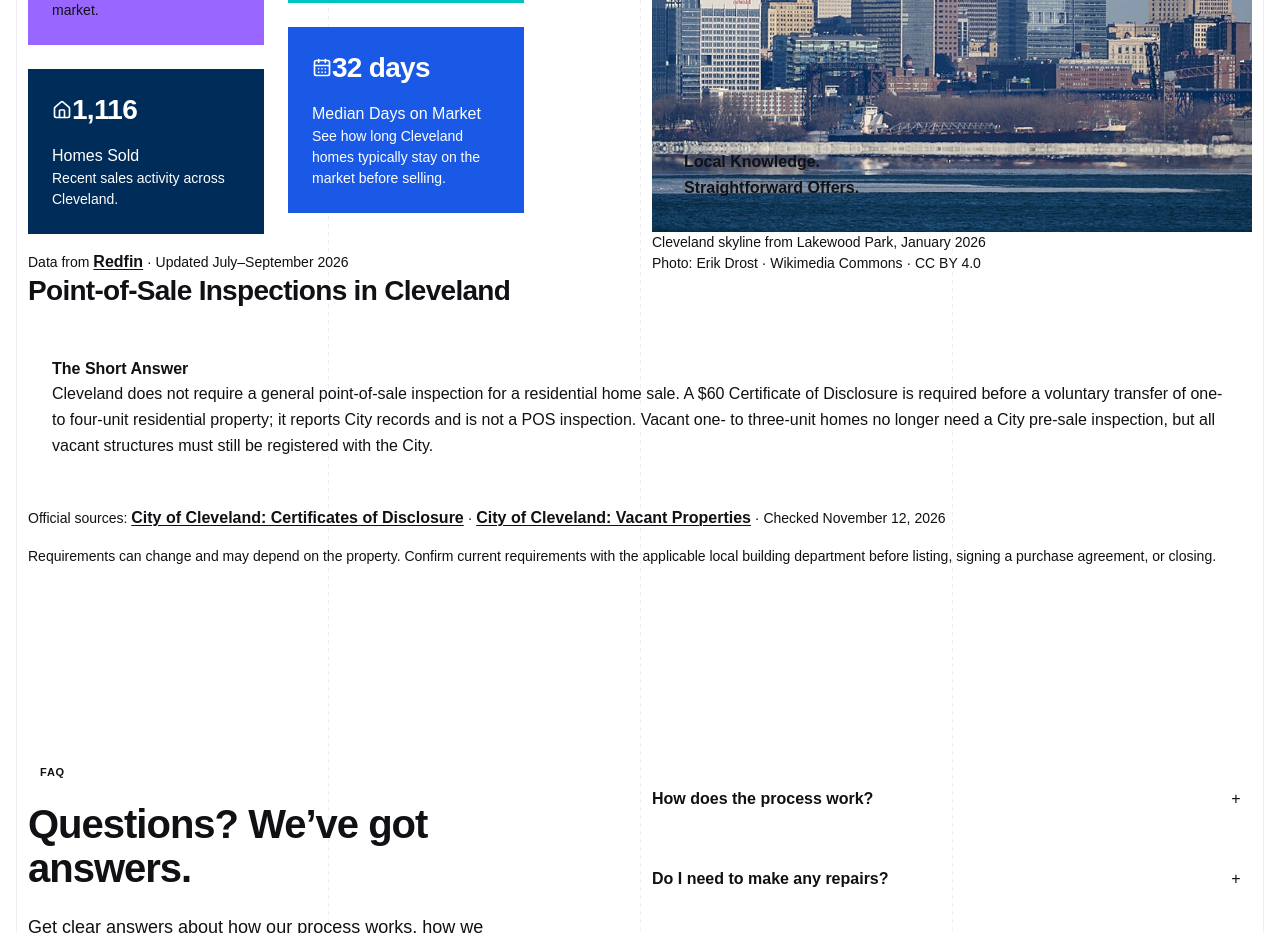
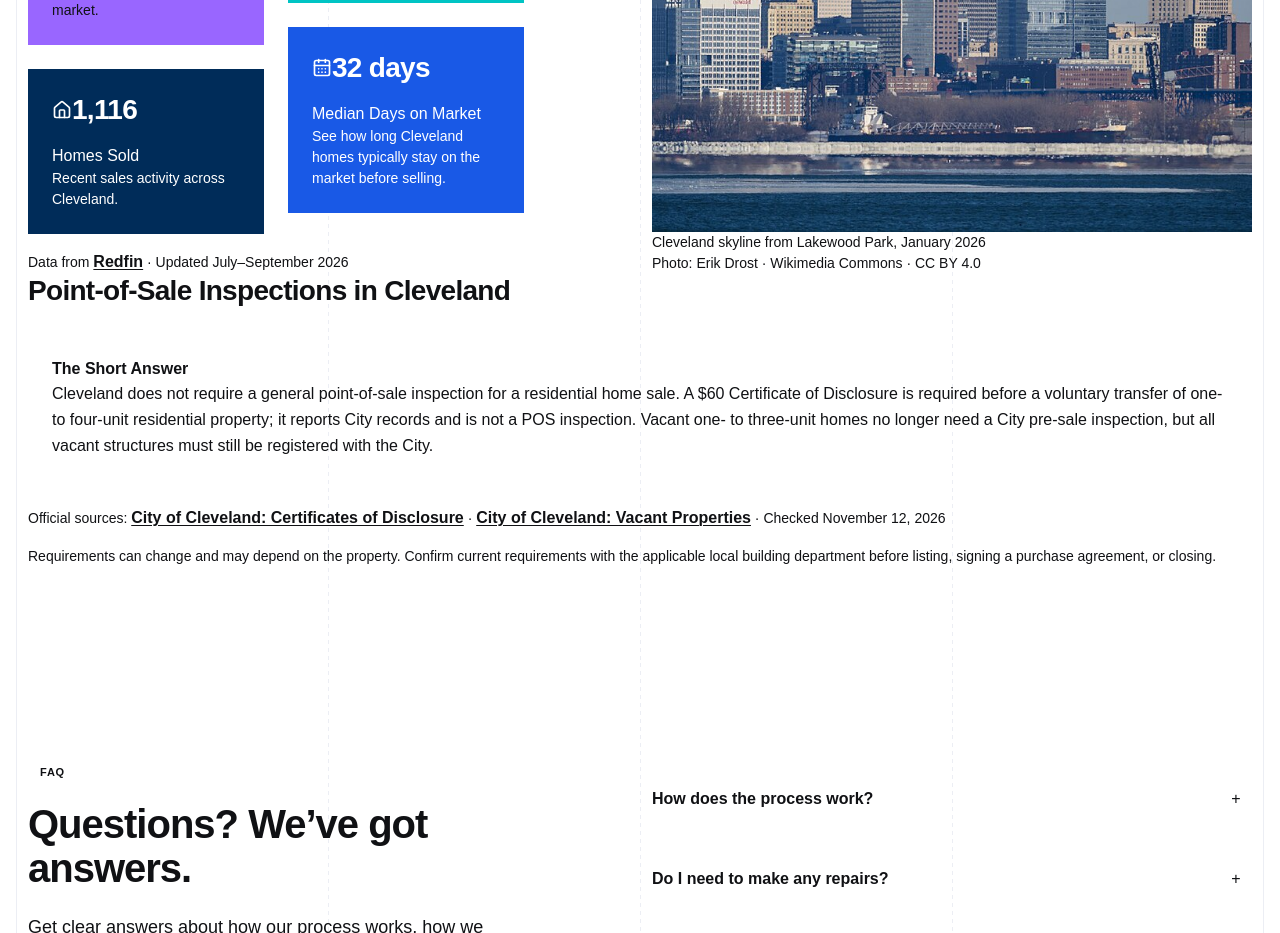
Before and after one commit to YHICAdmin/your-house-in-cash, a Next.js app: page / in a window 1280 px wide. Shown: the part 3160-4093 px from the top of the page. Built offline with nearby package versions, Linux system fonts and the light colour scheme; no server answers; a web font is replaced by a local one.

Commit message:
update image

```diff
--- a/src/components/area/area-local.module.css
+++ b/src/components/area/area-local.module.css
@@ -266,18 +266,6 @@
   object-fit: cover;
 }
 
-.marketHeading {
-  position: absolute;
-  left: var(--spacing-s);
-  bottom: var(--spacing-s);
-  max-width: calc(100% - var(--spacing-l));
-  margin: 0;
-  padding: var(--spacing-s);
-  border-radius: var(--radius-small);
-  background: var(--color-surface);
-  font-weight: 600;
-}
-
 @media (min-width: 768px) {
   .layout {
     /* The flexible middle track preserves the staggered column flows. */
--- a/src/components/area/area-local.tsx
+++ b/src/components/area/area-local.tsx
@@ -202,11 +202,6 @@ export function AreaLocal({ area, background = "default" }: AreaLocalProps) {
               fill
               sizes="(min-width: 1200px) 600px, (min-width: 768px) 50vw, 100vw"
             />
-            <h3 className={`${styles.marketHeading} text-body`}>
-              Local Knowledge.
-              <br />
-              Straightforward Offers.
-            </h3>
           </div>
           <figcaption className={`${styles.marketCaption} text-body-small`}>
             {imageDescription && (
```
Also changed, not shown: project-documentation/website-specification/area-page.md (+2 -6 lines), 1 other file (tests, documents, lock files or other folders).
